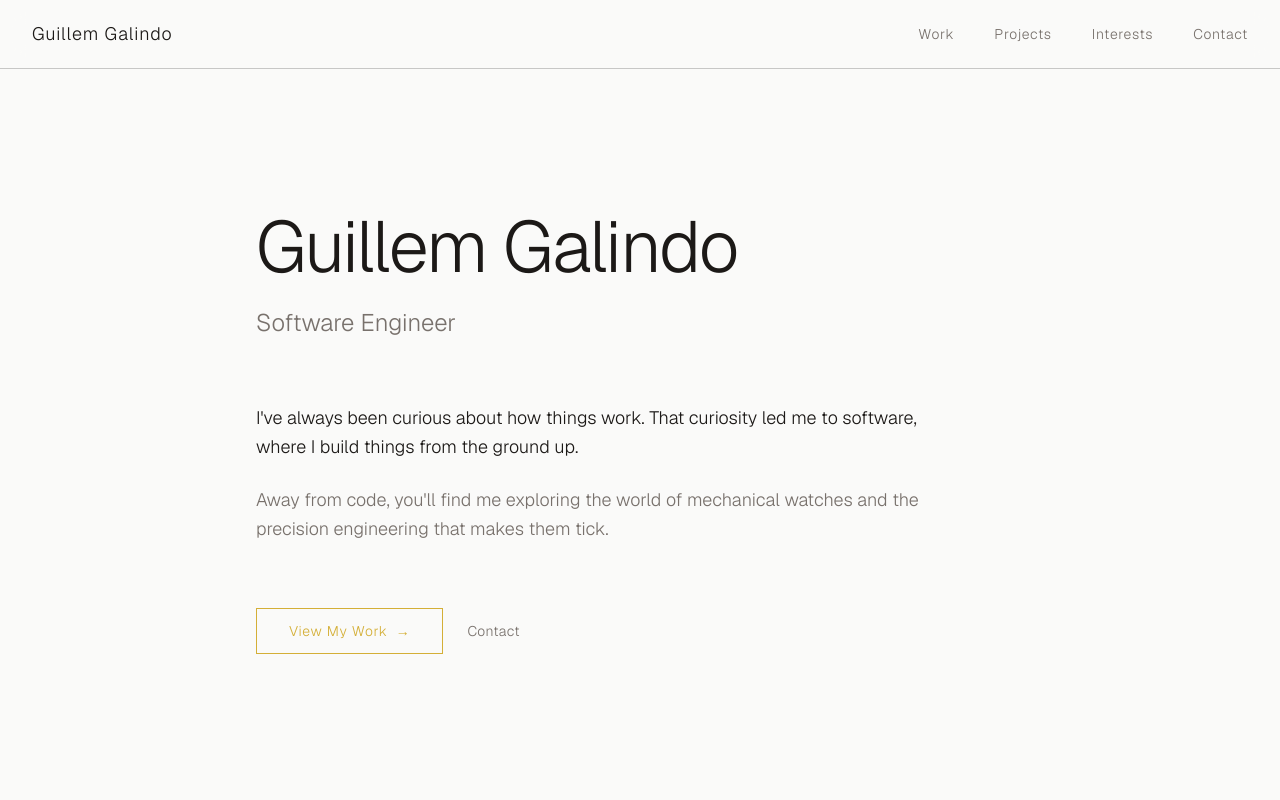
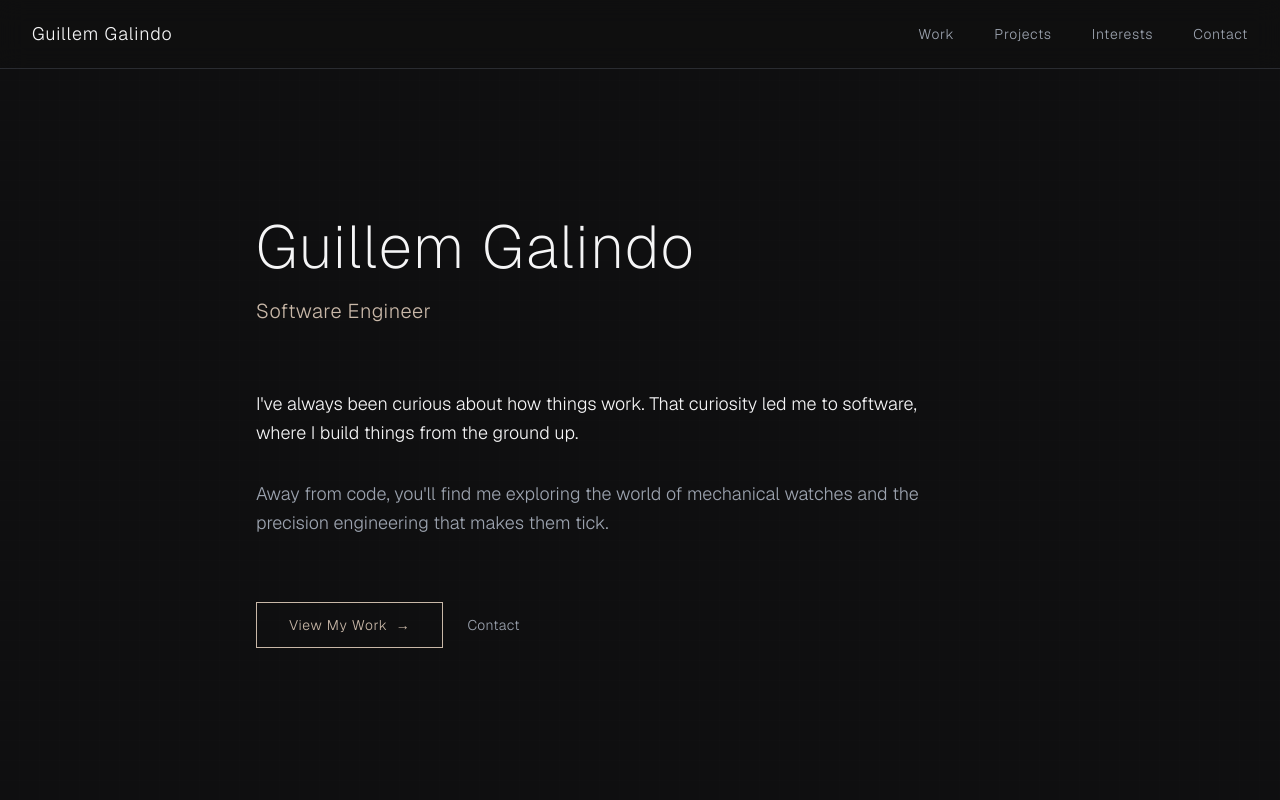
Before and after one commit to galind/portfolio, a Next.js app: page / in a window 1280 px wide. Shown: the top 800 px of the page. Built offline with nearby package versions, Linux system fonts and the light colour scheme.

Commit message:
updated color palette

```diff
--- a/src/app/globals.css
+++ b/src/app/globals.css
@@ -1,20 +1,22 @@
 @import "tailwindcss";
 
 :root {
-  /* Base colors - inspired by watch materials */
-  --background: #fafaf9;
-  --foreground: #1c1917;
-  --accent: #d4af37; /* Gold accent */
-  --muted: #78716c;
+  /* Base colors - Refined Luxury theme */
+  --background: #0f0f10;
+  --background-alt: #18181b;
+  --foreground: #f5f5f6;
+  --accent: #c9b8a8; /* Soft taupe - refined, understated elegance */
+  --muted: #9ca3af;
 
   /* Watchmaking precision colors */
-  --steel: #525252;
-  --silver: #e5e5e5;
-  --bronze: #cd7f32;
+  --steel: #6b7280;
+  --silver: #d1d5db;
+  --bronze: #c9b8a8;
 }
 
 @theme inline {
   --color-background: var(--background);
+  --color-background-alt: var(--background-alt);
   --color-foreground: var(--foreground);
   --color-accent: var(--accent);
   --color-muted: var(--muted);
@@ -26,28 +28,19 @@
   --font-mono: var(--font-geist-mono);
 }
 
-@media (prefers-color-scheme: dark) {
-  :root {
-    --background: #0c0a09;
-    --foreground: #fafaf9;
-    --accent: #fbbf24; /* Brighter gold for dark mode */
-    --muted: #a8a29e;
-    --steel: #a3a3a3;
-    --silver: #525252;
-  }
-}
-
 html {
   scroll-behavior: smooth;
+  color-scheme: dark;
 }
 
 body {
-  background: var(--background);
+  position: relative;
+  background-color: var(--background);
   color: var(--foreground);
   font-family: var(--font-geist-sans), system-ui, sans-serif;
 }
 
-/* Subtle background texture */
+/* Refined grid overlay - subtle like watermark on expensive paper */
 body::before {
   content: "";
   position: fixed;
@@ -55,34 +48,31 @@ body::before {
   left: 0;
   width: 100%;
   height: 100%;
-  background-image: repeating-linear-gradient(
-    0deg,
-    transparent,
-    transparent 2px,
-    rgba(0, 0, 0, 0.01) 2px,
-    rgba(0, 0, 0, 0.01) 4px
-  );
+  background-image:
+    repeating-linear-gradient(
+      0deg,
+      transparent,
+      transparent 19px,
+      rgba(255, 255, 255, 0.008) 19px,
+      rgba(255, 255, 255, 0.008) 20px
+    ),
+    repeating-linear-gradient(
+      90deg,
+      transparent,
+      transparent 19px,
+      rgba(255, 255, 255, 0.008) 19px,
+      rgba(255, 255, 255, 0.008) 20px
+    );
   pointer-events: none;
-  z-index: -1;
+  z-index: 1;
 }
 
-@media (prefers-color-scheme: dark) {
-  body::before {
-    background-image: repeating-linear-gradient(
-      0deg,
-      transparent,
-      transparent 2px,
-      rgba(255, 255, 255, 0.01) 2px,
-      rgba(255, 255, 255, 0.01) 4px
-    );
-  }
-}
-
-/* Smooth transitions for interactive elements */
+/* Smooth, refined transitions for interactive elements */
 * {
   transition:
-    color 0.2s ease,
-    background-color 0.2s ease;
+    color 0.3s cubic-bezier(0.4, 0, 0.2, 1),
+    background-color 0.3s cubic-bezier(0.4, 0, 0.2, 1),
+    border-color 0.3s cubic-bezier(0.4, 0, 0.2, 1);
 }
 
 /* Accessibility - Skip to content link */
--- a/src/app/layout.tsx
+++ b/src/app/layout.tsx
@@ -55,10 +55,7 @@ export const metadata: Metadata = {
 export const viewport = {
   width: "device-width",
   initialScale: 1,
-  themeColor: [
-    { media: "(prefers-color-scheme: light)", color: "#fafaf9" },
-    { media: "(prefers-color-scheme: dark)", color: "#0c0a09" },
-  ],
+  themeColor: "#0f0f10",
 };
 
 export default function RootLayout({
@@ -67,7 +64,7 @@ export default function RootLayout({
   children: React.ReactNode;
 }>) {
   return (
-    <html lang="en">
+    <html lang="en" className="dark">
       <body className={`${geistSans.variable} ${geistMono.variable} antialiased`}>
         <a href="#home" className="skip-to-content">
           Skip to main content
--- a/src/app/page.tsx
+++ b/src/app/page.tsx
@@ -56,21 +56,23 @@ export default function Home() {
       {/* Hero Section */}
       <section
         id="home"
-        className="min-h-screen flex items-center justify-center px-4 sm:px-6 lg:px-8 pt-24 sm:pt-28 pb-12 bg-background relative overflow-hidden z-10"
+        className="min-h-screen flex items-center justify-center px-4 sm:px-6 lg:px-8 pt-24 sm:pt-28 pb-12 relative overflow-hidden"
       >
         <div className="max-w-3xl w-full relative z-10">
           <div className="space-y-12 sm:space-y-16">
             {/* Name and title */}
-            <div className="space-y-6">
-              <h1 className="text-5xl sm:text-6xl md:text-7xl font-light tracking-tight">
+            <div className="space-y-5">
+              <h1 className="text-4xl sm:text-5xl md:text-6xl font-extralight tracking-wide">
                 Guillem Galindo
               </h1>
 
-              <p className="text-xl sm:text-2xl text-muted font-light">Software Engineer</p>
+              <p className="text-lg sm:text-xl text-accent font-light tracking-wide">
+                Software Engineer
+              </p>
             </div>
 
             {/* Introduction */}
-            <div className="space-y-6 text-base sm:text-lg font-light leading-relaxed max-w-2xl">
+            <div className="space-y-8 text-base sm:text-lg font-light leading-relaxed max-w-2xl">
               <p className="text-foreground">
                 I&apos;ve always been curious about how things work. That curiosity led me to
                 software, where I build things from the ground up.
@@ -86,18 +88,22 @@ export default function Home() {
             <div className="flex flex-col sm:flex-row items-start sm:items-center gap-6">
               <a
                 href="#work"
-                className="group inline-flex items-center justify-center px-8 py-3 border border-accent text-accent hover:bg-accent hover:text-background transition-all font-light tracking-wider text-sm"
+                className="group relative inline-flex items-center justify-center px-8 py-3 border border-accent text-accent overflow-hidden font-light tracking-wider text-sm before:absolute before:inset-0 before:bg-accent before:translate-x-[-100%] before:transition-transform before:duration-300 hover:before:translate-x-0"
               >
-                View My Work
-                <span className="ml-2 transition-transform group-hover:translate-x-1">→</span>
+                <span className="relative z-10 group-hover:text-background transition-colors">
+                  View My Work
+                </span>
+                <span className="relative z-10 ml-2 transition-all group-hover:translate-x-1 group-hover:text-background">
+                  →
+                </span>
               </a>
 
               <a
                 href="#contact"
-                className="text-muted hover:text-foreground transition-colors relative group text-sm font-light tracking-wide"
+                className="text-muted hover:text-accent transition-colors relative group text-sm font-light tracking-wide"
               >
                 Contact
-                <span className="absolute -bottom-1 left-0 w-0 h-[1px] bg-foreground transition-all group-hover:w-full"></span>
+                <span className="absolute -bottom-1 left-0 w-0 h-[1px] bg-accent transition-all group-hover:w-full"></span>
               </a>
             </div>
           </div>
@@ -107,9 +113,9 @@ export default function Home() {
       {/* Work Section - Timeline */}
       <section
         id="work"
-        className="min-h-screen flex items-center justify-center px-4 sm:px-6 lg:px-8 py-20 bg-background border-t border-steel/20"
+        className="min-h-screen flex items-center justify-center px-4 sm:px-6 lg:px-8 py-20 bg-background-alt"
       >
-        <div className="max-w-5xl w-full">
+        <div className="max-w-5xl w-full relative z-10">
           <div className="space-y-12">
             <h2 className="text-3xl sm:text-4xl md:text-5xl font-light tracking-tight">Work</h2>
 
@@ -140,7 +146,7 @@ export default function Home() {
                           className={`absolute left-0 md:left-4 top-4 w-2 h-2 rounded-full -translate-x-[3.5px] z-10 ${
                             isFirst
                               ? "bg-accent ring-4 ring-accent/20"
-                              : "bg-steel/40 ring-4 ring-background"
+                              : "bg-steel/40 ring-4 ring-background-alt"
                           }`}
                         ></div>
 
@@ -209,9 +215,9 @@ export default function Home() {
       {/* Projects Section - Card Grid */}
       <section
         id="projects"
-        className="min-h-screen flex items-center justify-center px-4 sm:px-6 lg:px-8 py-20 bg-background border-t border-steel/20"
+        className="min-h-screen flex items-center justify-center px-4 sm:px-6 lg:px-8 py-20"
       >
-        <div className="max-w-5xl w-full">
+        <div className="max-w-5xl w-full relative z-10">
           <div className="space-y-12">
             <h2 className="text-3xl sm:text-4xl md:text-5xl font-light tracking-tight">Projects</h2>
 
@@ -231,7 +237,7 @@ export default function Home() {
                   <CardWrapper
                     key={entry.id}
                     {...cardProps}
-                    className={`group relative border border-steel/20 hover:border-accent/50 transition-all p-6 md:p-8 space-y-5 ${
+                    className={`group border border-steel/20 hover:border-accent/50 transition-all p-6 md:p-8 space-y-5 ${
                       entry.link ? "block cursor-pointer" : ""
                     }`}
                   >
@@ -260,9 +266,9 @@ export default function Home() {
       {/* Interests Section */}
       <section
         id="about"
-        className="min-h-screen flex items-center justify-center px-4 sm:px-6 lg:px-8 py-20 bg-background border-t border-steel/20"
+        className="min-h-screen flex items-center justify-center px-4 sm:px-6 lg:px-8 py-20 bg-background-alt"
       >
-        <div className="max-w-5xl w-full">
+        <div className="max-w-5xl w-full relative z-10">
           <div className="space-y-12">
             <h2 className="text-3xl sm:text-4xl md:text-5xl font-light tracking-tight">
               Interests
@@ -326,9 +332,9 @@ export default function Home() {
       {/* Contact Section */}
       <section
         id="contact"
-        className="min-h-screen flex items-center justify-center px-4 sm:px-6 lg:px-8 py-20 bg-background border-t border-steel/20"
+        className="min-h-screen flex items-center justify-center px-4 sm:px-6 lg:px-8 py-20"
       >
-        <div className="max-w-3xl w-full">
+        <div className="max-w-3xl w-full relative z-10">
           <div className="space-y-12">
             <h2 className="text-3xl sm:text-4xl md:text-5xl font-light tracking-tight">Contact</h2>
 
@@ -362,7 +368,7 @@ export default function Home() {
                       href="https://github.com/galind"
                       target="_blank"
                       rel="noopener noreferrer"
-                      className="text-muted hover:text-foreground transition-colors flex items-center gap-2"
+                      className="text-muted hover:text-accent transition-colors flex items-center gap-2"
                     >
                       <GitHub size={16} />
                       <span>GitHub</span>
@@ -371,7 +377,7 @@ export default function Home() {
                       href="https://linkedin.com/in/ggalindoa"
                       target="_blank"
                       rel="noopener noreferrer"
-                      className="text-muted hover:text-foreground transition-colors flex items-center gap-2"
+                      className="text-muted hover:text-accent transition-colors flex items-center gap-2"
                     >
                       <Linkedin size={16} />
                       <span>LinkedIn</span>
@@ -390,7 +396,7 @@ export default function Home() {
       </section>
 
       {/* Footer */}
-      <footer className="border-t border-steel/20 bg-background">
+      <footer className="relative z-10 border-t border-steel/20 bg-background">
         <div className="max-w-7xl mx-auto px-4 sm:px-6 lg:px-8 py-4 sm:py-5">
           <p className="text-sm text-muted font-light text-center">
             © {new Date().getFullYear()} Guillem Galindo
@@ -402,7 +408,7 @@ export default function Home() {
       {showScrollTop && (
         <button
           onClick={scrollToTop}
-          className="fixed bottom-8 right-8 p-3 border border-accent text-accent bg-background hover:bg-accent hover:text-background rounded-full transition-all z-40 cursor-pointer"
+          className="fixed bottom-8 right-8 p-3 border border-accent text-accent bg-background hover:bg-accent hover:text-background rounded-full transition-all z-50 cursor-pointer"
           aria-label="Scroll to top"
         >
           <ArrowUp size={20} />
--- a/src/components/Map.tsx
+++ b/src/components/Map.tsx
@@ -23,14 +23,19 @@ export default function Map({ variant = "dark", label }: MapProps) {
   // Barcelona coordinates
   const position: [number, number] = [41.3874, 2.1686];
 
-  // Simple dot marker
+  // Small, minimal pin - refined and properly positioned
   const customIcon = useMemo(
     () =>
       new L.DivIcon({
-        className: "custom-dot-marker",
-        html: '<div style="width: 12px; height: 12px; background-color: #d4af37; border: 2px solid #fafaf9; border-radius: 50%; box-shadow: 0 0 4px rgba(0,0,0,0.3);"></div>',
-        iconSize: [12, 12],
-        iconAnchor: [6, 6],
+        className: "custom-pin-marker",
+        html: `
+          <svg width="10" height="14" viewBox="0 0 10 14" fill="none" xmlns="http://www.w3.org/2000/svg">
+            <path d="M5 0C2.239 0 0 2.239 0 5C0 7.761 5 14 5 14C5 14 10 7.761 10 5C10 2.239 7.761 0 5 0Z" fill="#c9b8a8" fill-opacity="0.85"/>
+            <circle cx="5" cy="5" r="1.5" fill="#f5f5f6" fill-opacity="0.3"/>
+          </svg>
+        `,
+        iconSize: [10, 14],
+        iconAnchor: [5, 14], // Anchor at the bottom tip
       }),
     []
   );
@@ -93,20 +98,20 @@ export default function Map({ variant = "dark", label }: MapProps) {
       </div>
       <style jsx global>{`
         .map-container .leaflet-control-zoom a {
-          background-color: #78716c !important;
-          color: #fafaf9 !important;
-          border: 1px solid #525252 !important;
+          background-color: #9ca3af !important;
+          color: #f5f5f6 !important;
+          border: 1px solid #6b7280 !important;
         }
         .map-container .leaflet-control-zoom a:hover {
-          background-color: #525252 !important;
+          background-color: #c9b8a8 !important;
         }
         .map-container .leaflet-control-attribution {
-          background-color: rgba(120, 113, 108, 0.8) !important;
-          color: #fafaf9 !important;
+          background-color: rgba(156, 163, 175, 0.75) !important;
+          color: #f5f5f6 !important;
           font-size: 10px !important;
         }
         .map-container .leaflet-control-attribution a {
-          color: #fafaf9 !important;
+          color: #f5f5f6 !important;
         }
       `}</style>
     </div>
```
